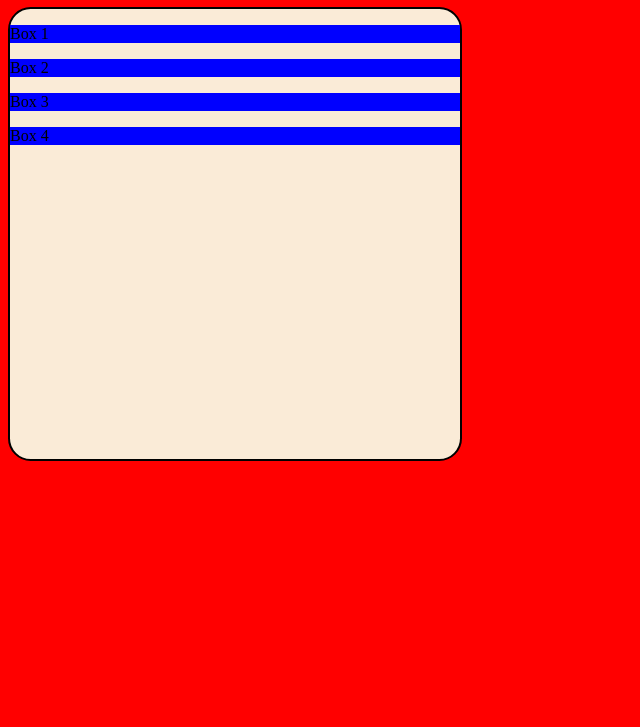
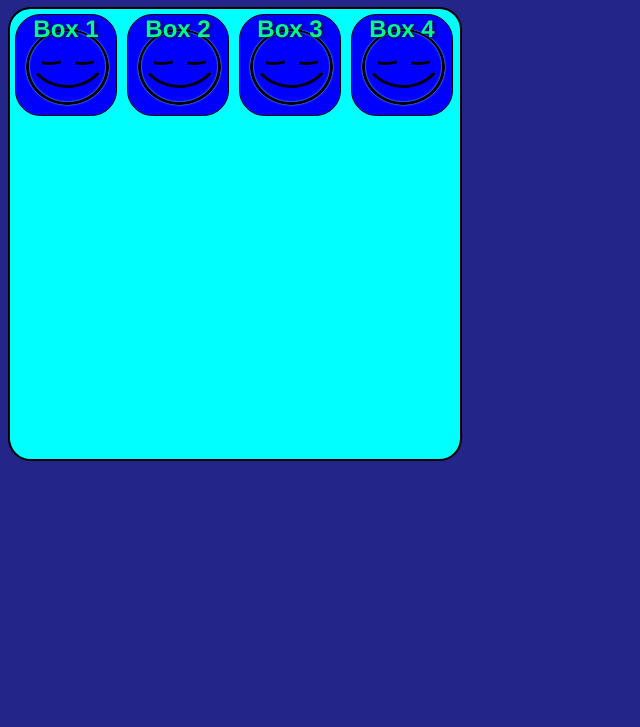
Before and after one commit to GoheezyDokkan/HTML-and-CSS-Projects, a plain HTML site: page LiveShare/Basic_CSS_Demo_1.html in a window 1280 px wide. Shown: the part 73-800 px from the top of the page, without its empty margins (0-640 px from the left). Drawn offline with Linux system fonts and the light colour scheme.

Commit message:
favicon challenge

```diff
--- a/LiveShare/Basic_CSS_Demo_1.html
+++ b/LiveShare/Basic_CSS_Demo_1.html
@@ -1,6 +1,7 @@
 <!DOCTYPE html>
 <html lang="en">
 <link rel="stylesheet" href="style.css">
+<link rel="icon" type="image/x-icon" href="assets/favicon/favicon.ico">
 <meta charset="utf-8">
 
 <head>
--- a/LiveShare/style.css
+++ b/LiveShare/style.css
@@ -1,20 +1,110 @@
 body {
-    background-color: #ff0000;
+    background-color: #242589;
+    cursor: url("assets/cursors/diamondpickaxe.cur"), default;
 }
 
 h1 {
-    color: rgba(8, 141, 165, 1);
+    color: rgba(255, 20, 20, 1);
     margin-left: 100px;
 }
 
 .container {
     width: 450px;
     height: 450px;
-    background-color: #faebd7;
+    background-color: cyan;
     border: 2px solid black;
     border-radius: 5%;
 }
 
+/*--------------------------------------------------------------
+    SELECT ALL SQUARES IN THE ARRAY
+--------------------------------------------------------------*/
+
 .container .squares:nth-child(-n+4) {
+    background-image: url("assets/images/box.png");
+    background-size: 100px 100px;
     background-color: #0000ff;
+    color: #00ff84;
+    float: left;
+    width: 100px;
+    height: 100px;
+    margin: 5px;
+    border: 1px solid black;
+    border-radius: 25%;
+    text-align: center;
 }
+
+/*--------------------------------------------------------------
+    SELECT ALL SQUARES PARAGRAPHS IN THE ARRAY
+--------------------------------------------------------------*/
+.squares:nth-child(-n+4) p {
+    font-family: "Helvetica Neue", Helvetica, Arial, sans-serif;
+    font-size: 1.5em;
+    font-weight: 900;
+    text-align: center;
+    margin: 0;
+    text-shadow: 2px 1px 4px rgba(0, 0, 0, 0.8);
+}
+
+/*--------------------------------------------------------------
+    INDIVIDUALLY SELECT A SQUARE IN THE ARRAY
+--------------------------------------------------------------*/
+.squares:nth-child(1) {
+    background: #4240ff;
+}
+
+.squares:nth-child(2) {
+    background: #ab3fdd;
+}
+
+.squares:nth-child(3) {
+    background: #ae163e;
+}
+
+.squares:nth-child(4) {
+    background: #00b200;
+}
+
+/*--------------------------------------------------------------
+    HOVER EFFECTS
+--------------------------------------------------------------*/
+.container .squares:nth-child(-n+4):hover {
+    background-image: url("assets/images/hover.png");
+    transform: scale(.5);
+    animation-name: race;
+    animation-duration: 2.5s;
+    animation-iteration-count: infinite;
+    animation-timing-function: cubic-bezier(2.5, .2, .3, 2);
+}
+
+.squares:nth-child(1):hover {
+    background: #13b4ff;
+}
+
+.squares:nth-child(2):hover {
+    background: #d861af;
+}
+
+.squares:nth-child(3):hover {
+    background: #81205f;
+}
+
+.squares:nth-child(4):hover {
+    background: #77b800;
+}
+
+/*--------------------------------------------------------------
+    ANIMATION EFFECT
+--------------------------------------------------------------*/
+@keyframes race {
+
+    0%,
+    100% {
+        transform: translateY(0px);
+        background-image: url("assets/images/hover.png");
+    }
+
+    50% {
+        transform: translateY(330px);
+    }
+}
```
Also changed, not shown: LiveShare/assets/favicon/android-chrome-192x192.png (added), LiveShare/assets/favicon/android-chrome-512x512.png (added), LiveShare/assets/favicon/apple-touch-icon.png (added), LiveShare/assets/favicon/favicon-16x16.png (added), LiveShare/assets/favicon/favicon-32x32.png (added), LiveShare/assets/favicon/favicon.ico (added), LiveShare/assets/favicon/site.webmanifest (added), LiveShare/assets/images/box.png (added), LiveShare/assets/images/hover.png (added), 3 other files.
